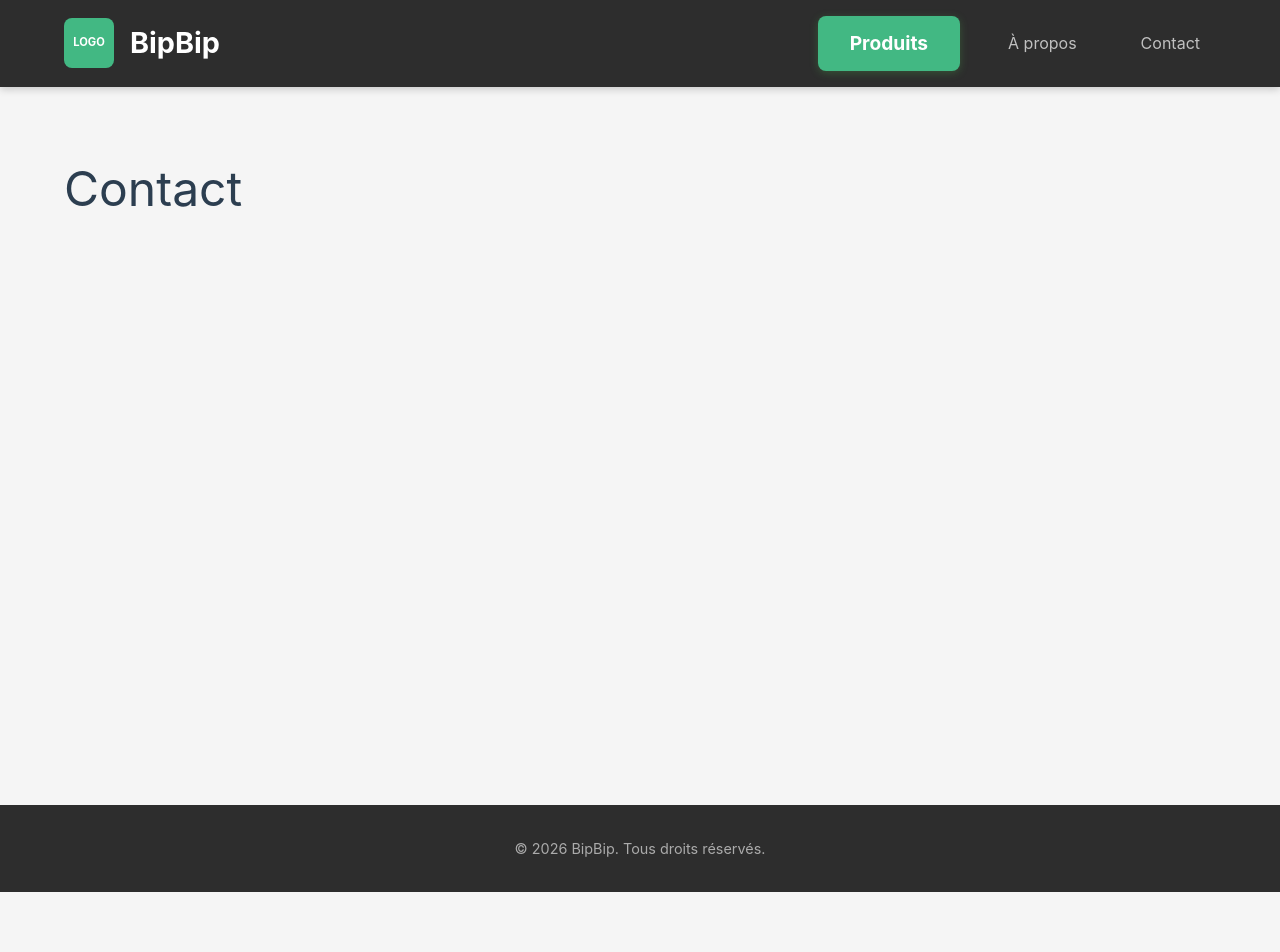
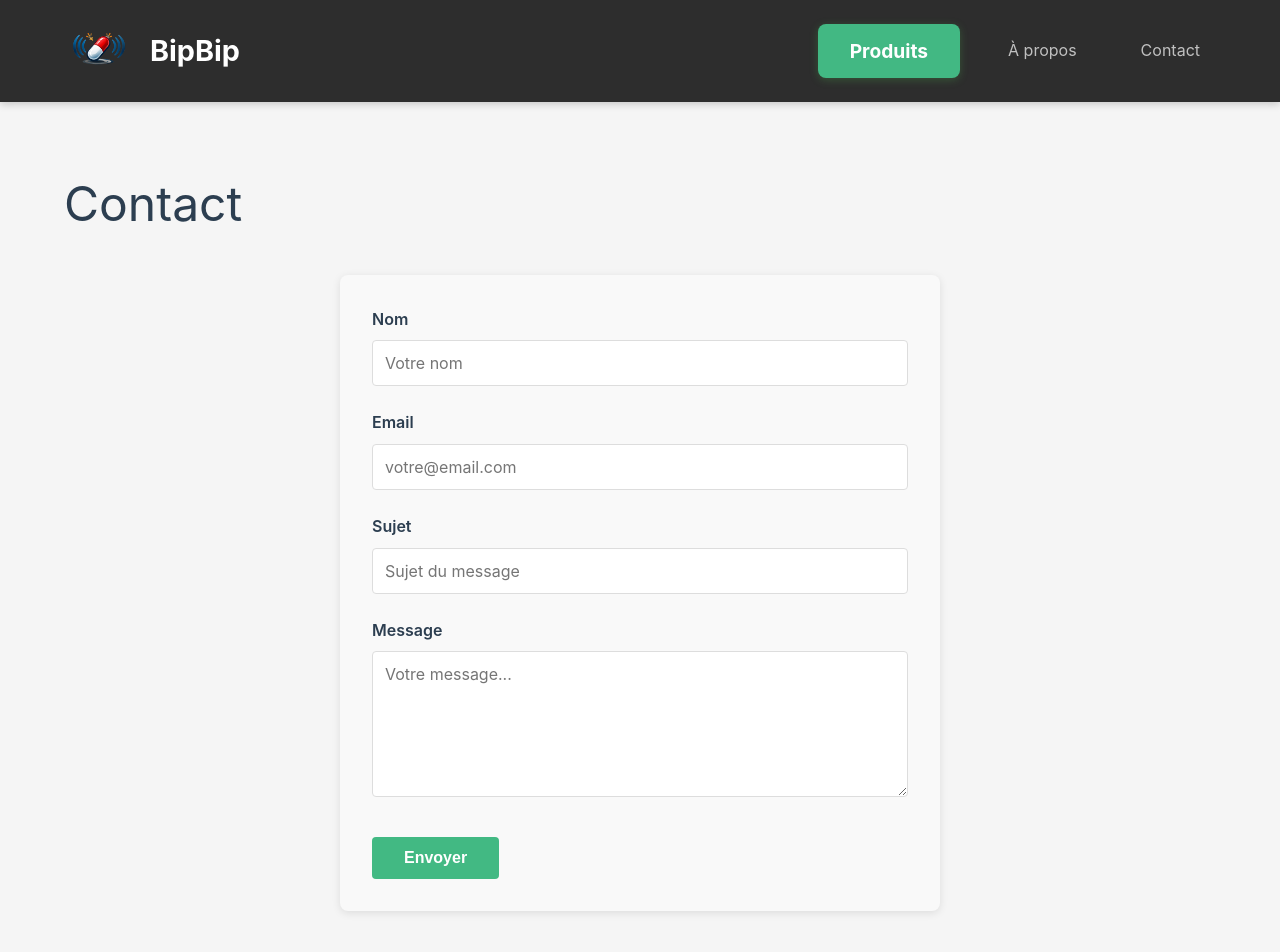
Before and after one commit to sisou1/bipbip_website, a Vue app: page /contact in a window 1280 px wide. Shown: the top 952 px of the page. Before the commit the page ends 892 px from the top, so only its background shows below. Built offline with nearby package versions, Linux system fonts and the light colour scheme.

Commit message:
Added the logo and the contact page

```diff
--- a/src/components/Header.vue
+++ b/src/components/Header.vue
@@ -2,7 +2,7 @@
   <header class="header">
     <div class="container">
       <RouterLink to="/" class="logo">
-        <div class="logo-placeholder">LOGO</div>
+        <img :src="logoImg" alt="BipBip Logo" class="logo-img">
         <span class="logo-text">BipBip</span>
       </RouterLink>
 
@@ -17,6 +17,7 @@
 
 <script setup>
 import { RouterLink } from 'vue-router'
+import logoImg from '../assets/logo.png'
 </script>
 
 <style scoped>
@@ -54,6 +55,13 @@ import { RouterLink } from 'vue-router'
   color: white;
   font-size: 0.7rem;
   font-weight: bold;
+}
+
+.logo-img {
+  width: 70px;
+  height: 70px;
+  object-fit: contain;
+  border-radius: 8px;
 }
 
 .logo-text {
--- a/src/views/Contact.vue
+++ b/src/views/Contact.vue
@@ -1,6 +1,29 @@
 <template>
   <div class="contact">
     <h1>Contact</h1>
+    <form class="contact-form">
+      <div class="form-group">
+        <label for="name">Nom</label>
+        <input type="text" id="name" name="name" placeholder="Votre nom" required>
+      </div>
+
+      <div class="form-group">
+        <label for="email">Email</label>
+        <input type="email" id="email" name="email" placeholder="votre@email.com" required>
+      </div>
+
+      <div class="form-group">
+        <label for="subject">Sujet</label>
+        <input type="text" id="subject" name="subject" placeholder="Sujet du message" required>
+      </div>
+
+      <div class="form-group">
+        <label for="message">Message</label>
+        <textarea id="message" name="message" rows="6" placeholder="Votre message..." required></textarea>
+      </div>
+
+      <button type="submit" class="submit-btn">Envoyer</button>
+    </form>
   </div>
 </template>
 
@@ -18,5 +41,66 @@
 h1 {
   font-size: 3rem;
   color: #2c3e50;
+  margin-bottom: 2rem;
+}
+
+.contact-form {
+  max-width: 600px;
+  margin: 0 auto;
+  background: #f9f9f9;
+  padding: 2rem;
+  border-radius: 8px;
+  box-shadow: 0 2px 8px rgba(0, 0, 0, 0.1);
+}
+
+.form-group {
+  margin-bottom: 1.5rem;
+  display: flex;
+  flex-direction: column;
+}
+
+label {
+  font-weight: 600;
+  color: #2c3e50;
+  margin-bottom: 0.5rem;
+  font-size: 1rem;
+}
+
+input,
+textarea {
+  padding: 0.75rem;
+  border: 1px solid #ddd;
+  border-radius: 4px;
+  font-size: 1rem;
+  font-family: inherit;
+  transition: border-color 0.3s ease;
+}
+
+input:focus,
+textarea:focus {
+  outline: none;
+  border-color: #42b983;
+  box-shadow: 0 0 0 3px rgba(66, 185, 131, 0.1);
+}
+
+textarea {
+  resize: vertical;
+}
+
+.submit-btn {
+  background-color: #42b983;
+  color: white;
+  padding: 0.75rem 2rem;
+  border: none;
+  border-radius: 4px;
+  font-size: 1rem;
+  font-weight: 600;
+  cursor: pointer;
+  transition: background-color 0.3s ease;
+  margin-top: 1rem;
+}
+
+.submit-btn:hover {
+  background-color: #35a372;
 }
 </style>
```
Also changed, not shown: Logo.png (added), src/assets/logo.png (added).
